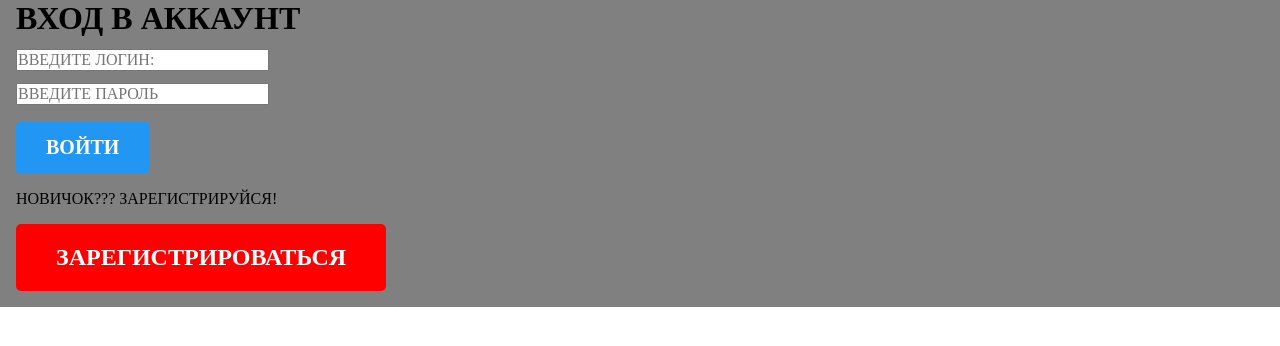
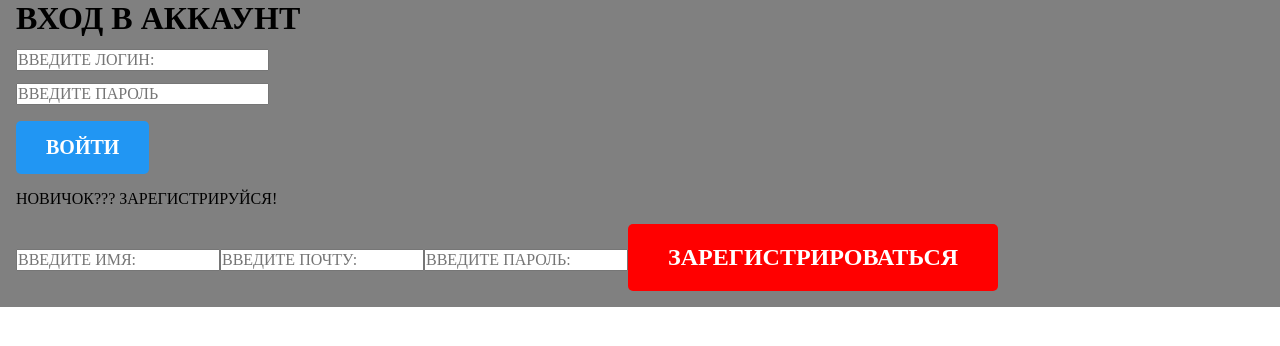
Before and after one commit to sh0rk1n/eatly, a React (Create React App) app: page /login in a window 1280 px wide. Shown: the top 346 px of the page. Built offline with nearby package versions, Linux system fonts and the light colour scheme; no server answers.

Commit message:
smth work, a little fix

```diff
--- a/src/app/providers/router/RequireAuth.tsx
+++ b/src/app/providers/router/RequireAuth.tsx
@@ -4,10 +4,10 @@ import { RoutePath } from "src/shared/config/routeConfig/routeConfig";
 import { useUserStore } from "src/app/providers/store";
 
 export const RequireAuth = ({ children }: { children: JSX.Element }) => {
-  const { user } = useUserStore();
+  const { isAuth } = useUserStore();
   const location = useLocation();
 
-  if (!user) {
+  if (!isAuth) {
     return <Navigate to={RoutePath.login} state={{ from: location }} replace />;
   }
 
--- a/src/features/AuthByUsername/model/schemas/auth.schemas.ts
+++ b/src/features/AuthByUsername/model/schemas/auth.schemas.ts
@@ -1,9 +1,9 @@
 import { z } from "zod";
 
 export const AuthSchema = z.object({
-  username: z.string(),
+  name: z.string().optional(),
+  email: z.string(),
   password: z.string(),
-  token: z.string(),
 });
 
 export type AuthDto = z.infer<typeof AuthSchema>;
--- a/src/features/AuthByUsername/ui/LoginForm/LoginForm.tsx
+++ b/src/features/AuthByUsername/ui/LoginForm/LoginForm.tsx
@@ -1,4 +1,4 @@
-import React, { memo } from "react";
+import React, { memo, useEffect } from "react";
 import { useNavigate } from "react-router-dom";
 import { Controller, useForm } from "react-hook-form";
 import { AuthDto } from "src/features/AuthByUsername/model/schemas/auth.schemas";
@@ -7,24 +7,65 @@ import { useUserStore } from "src/app/providers/store";
 import { Button, ButtonSize, ButtonTheme } from "src/shared/ui/Button/Button";
 import { Input } from "src/shared/ui/Input/Input";
 import styles from "src/pages/Login/ui/Login.module.scss";
+import { axiosInstance } from "src/shared/api/axios";
 
 export const LoginForm = memo(() => {
-  const { login } = useUserStore();
+  const { login, logout, isAuth } = useUserStore();
+  const { control, handleSubmit, resetField } = useForm<AuthDto>();
   const navigate = useNavigate();
 
-  const { control, handleSubmit } = useForm<AuthDto>();
+  useEffect(() => {
+    const checkAuth = async () => {
+      if (!isAuth) return;
 
-  const handleLogin = async (data: AuthDto) => {
+      try {
+        const { data } = await axiosInstance.get("/auth_me", {
+          headers: {
+            Authorization: `Bearer ${localStorage.getItem("token")}`,
+          },
+        });
+        login(data);
+      } catch (e) {
+        logout();
+      }
+    };
+    void checkAuth();
+  }, [isAuth]);
+
+  useEffect(() => {
+    const checkIsAuth = async () => {
+      try {
+        const { data } = await axiosInstance.get("/auth_me", {
+          headers: {
+            Authorization: `Bearer ${localStorage.getItem("token")}`,
+          },
+        });
+        login(data);
+      } catch (e) {
+        logout();
+      }
+    };
+    void checkIsAuth();
+  }, []);
+
+  const handleLogin = async (formData: AuthDto) => {
+    if (formData.name) {
+      try {
+        const { data } = await axiosInstance.post("/register", formData);
+
+        login(formData);
+        localStorage.setItem("token", data.token);
+      } catch (error) {
+        console.log(error);
+      }
+      return;
+    }
+
     try {
-      const res = await authService.login(data);
+      const { data } = await axiosInstance.post("/auth", formData);
 
-      if (res?.token) {
-        localStorage.setItem("token", res.token);
-      } else {
-        console.error("Токен не был получен в ответе.");
-      }
-
-      login(data);
+      login(formData);
+      localStorage.setItem("token", data.token);
       navigate("/");
     } catch (error) {
       console.error("Ошибка авторизации", error);
@@ -38,7 +79,7 @@ export const LoginForm = memo(() => {
         <div className={styles.inputs}>
           <Controller
             control={control}
-            name="username"
+            name="email"
             render={({ field }) => (
               <Input placeholder={"ВВЕДИТЕ ЛОГИН: "} {...field} />
             )}
--- a/src/features/SignUp/ui/SignUpForm/SignUpForm.tsx
+++ b/src/features/SignUp/ui/SignUpForm/SignUpForm.tsx
@@ -1,21 +1,47 @@
 import React, { memo } from "react";
 import { Button, ButtonSize, ButtonTheme } from "src/shared/ui/Button/Button";
 import styles from "src/pages/Login/ui/Login.module.scss";
+import { Controller, useForm } from "react-hook-form";
+import { AuthDto } from "src/features/AuthByUsername/model/schemas/auth.schemas";
+import { Input } from "src/shared/ui/Input/Input";
 
 export const SignUpForm = memo(() => {
-  const handleSubmit = () => {};
+  const { control, handleSubmit } = useForm<AuthDto>();
+
+  const handleSignUp = () => {};
 
   return (
-    <div>
+    <form onSubmit={handleSubmit(handleSignUp)}>
       <p>НОВИЧОК??? ЗАРЕГИСТРИРУЙСЯ!</p>
+      <Controller
+        control={control}
+        render={({ field }) => (
+          <Input placeholder={"ВВЕДИТЕ ИМЯ: "} {...field} />
+        )}
+        name={"name"}
+      />
+      <Controller
+        control={control}
+        render={({ field }) => (
+          <Input placeholder={"ВВЕДИТЕ ПОЧТУ: "} {...field} />
+        )}
+        name={"email"}
+      />
+      <Controller
+        control={control}
+        render={({ field }) => (
+          <Input placeholder={"ВВЕДИТЕ ПАРОЛЬ: "} {...field} />
+        )}
+        name={"password"}
+      />
       <Button
         className={styles.buttonRegister}
         theme={ButtonTheme.RED}
         size={ButtonSize.XL}
-        onClick={handleSubmit}
+        type="submit"
       >
         ЗАРЕГИСТРИРОВАТЬСЯ
       </Button>
-    </div>
+    </form>
   );
 });
```
